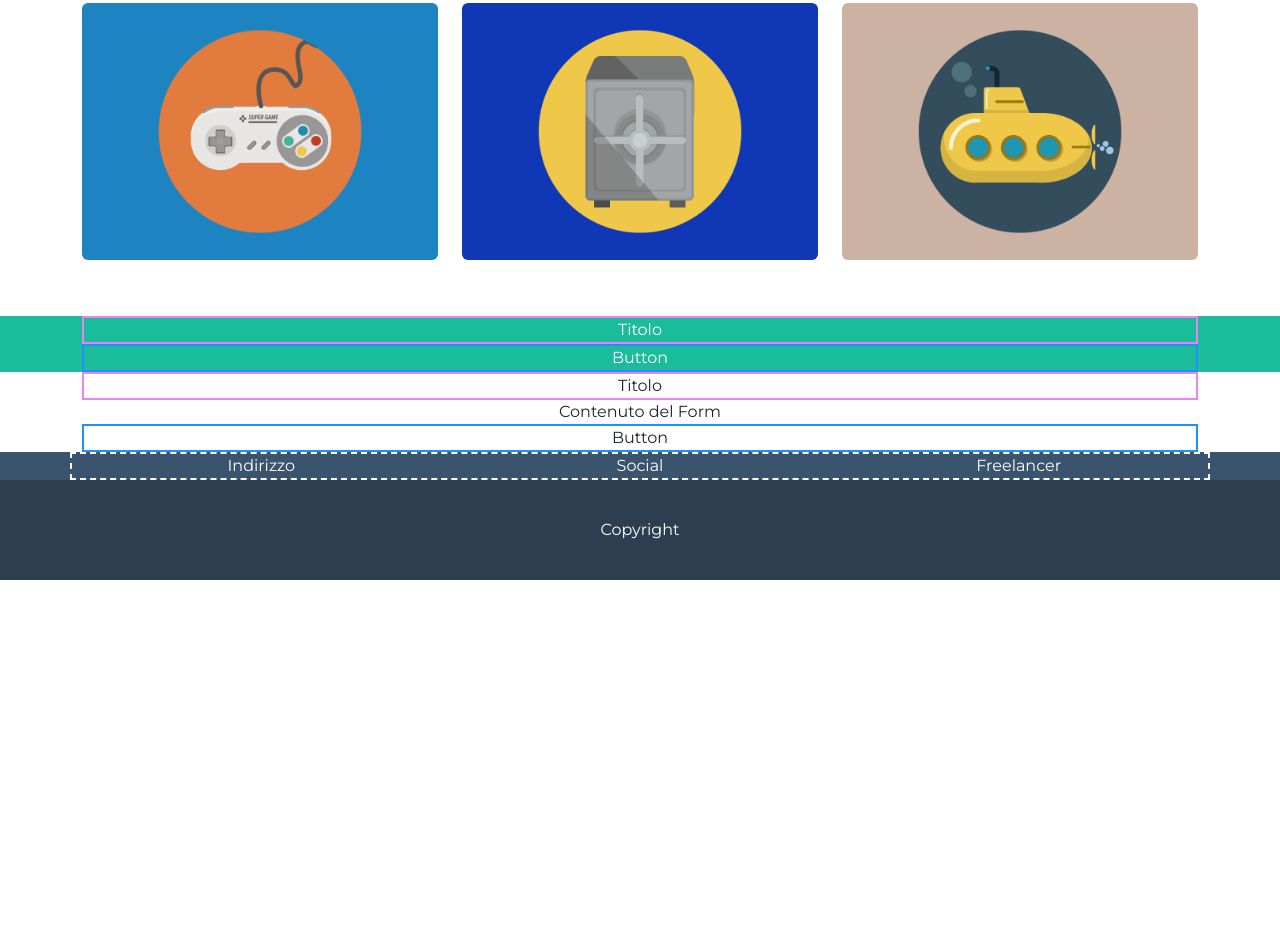
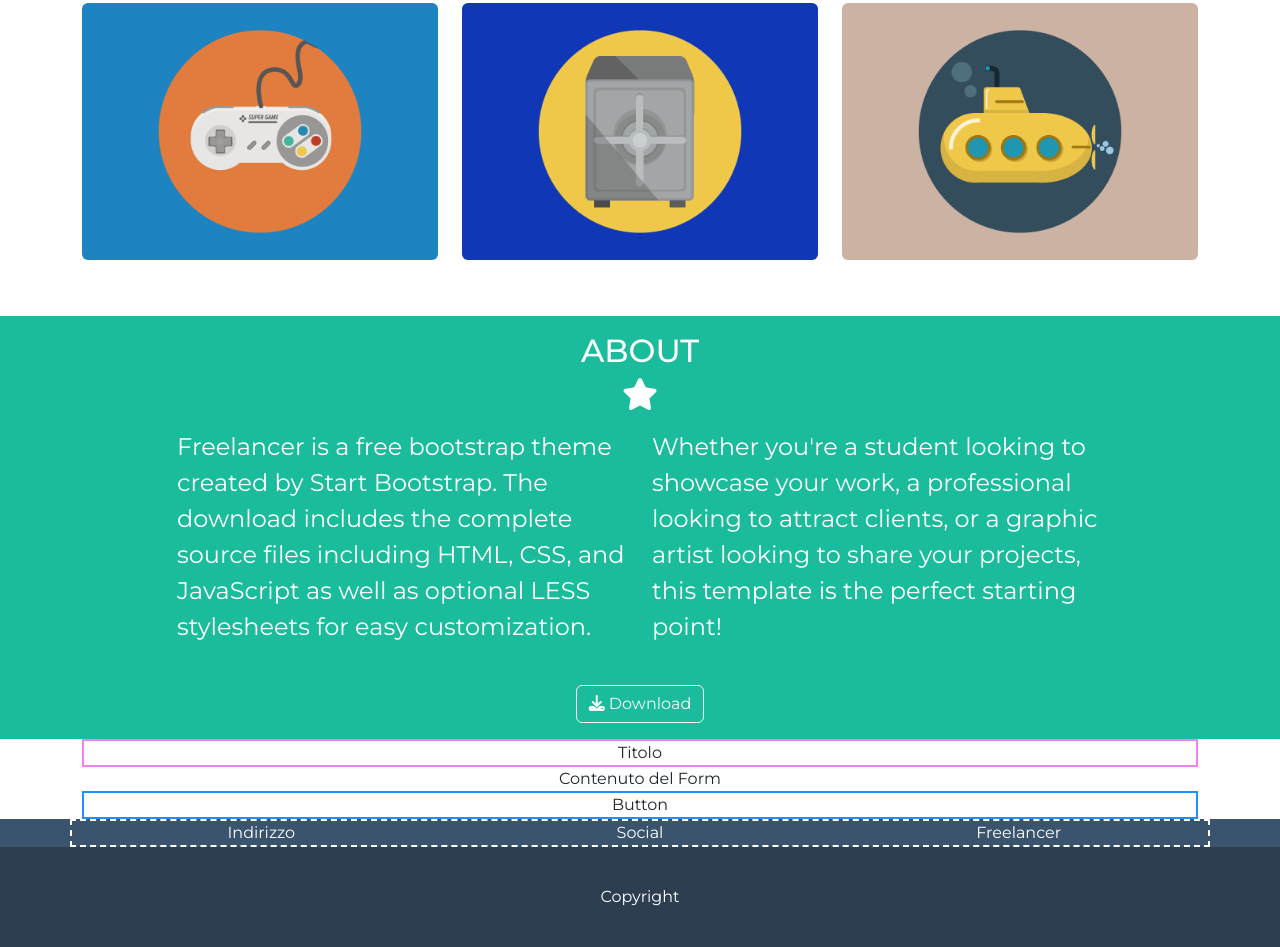
Before and after one commit to SantiGalvan/html-css-bootstrap-freelancer, a plain HTML site: page index.html in a window 1280 px wide. Shown: the part 995-1942 px from the top of the page. Before the commit the page ends 1575 px from the top, so only its background shows below. Drawn offline with nearby package versions, Linux system fonts and the light colour scheme.

Commit message:
added section about

```diff
--- a/css/style.css
+++ b/css/style.css
@@ -62,14 +62,6 @@ nav {
     color: white;
 }
 
-.cs-title-about {
-    border: 2px solid violet;
-}
-
-.cs-button-about {
-    border: 2px solid dodgerblue;
-}
-
 /* Section Form */
 .cs-title-form {
     border: 2px solid violet;
--- a/index.html
+++ b/index.html
@@ -105,12 +105,28 @@
         <!-- Section About -->
         <section id="about">
             <div class="container">
-                <div class="cs-title-about text-center">Titolo</div>
-                <div class="row justify-content-center cs-row">
-                    <div class="col-10 col-md-5"></div>
-                    <div class="col-10 col-md-5"></div>
+                <div class="about-title text-uppercase text-center py-3">
+                    <h2>About</h2>
+                    <i class="fa-solid fa-star fa-2x"></i>
                 </div>
-                <div class="cs-button-about text-center">Button</div>
+                <div class="row justify-content-center cs-row fs-4">
+                    <div class="col-10 col-md-5 mb-2">
+                        <p>Freelancer is a free bootstrap theme created by Start Bootstrap. The download includes the
+                            complete source files including HTML, CSS, and JavaScript as well as optional LESS
+                            stylesheets for easy customization.</p>
+                    </div>
+                    <div class="col-10 col-md-5 mb-4">
+                        <p>Whether you're a student looking to showcase your work, a professional looking to attract
+                            clients, or a graphic artist looking to share your projects, this template is the perfect
+                            starting point!</p>
+                    </div>
+                </div>
+                <div class="row">
+                    <div class="col text-center mb-3">
+                        <button type="button" class="btn btn-outline-light"><i class="fa-solid fa-download"></i>
+                            Download</button>
+                    </div>
+                </div>
             </div>
         </section>
 
```
